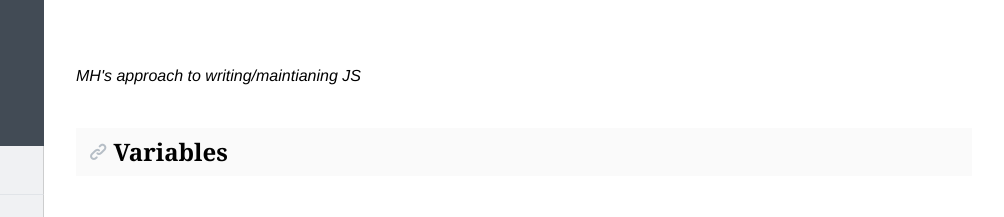
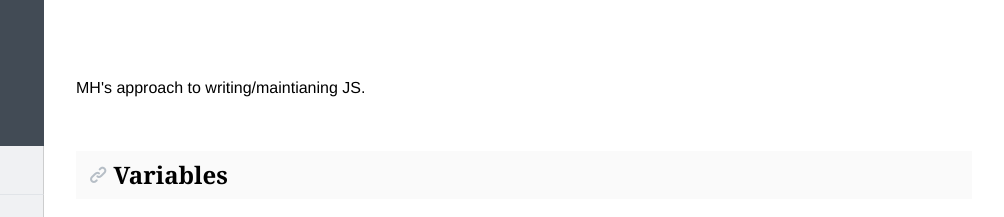
Before and after one commit to modernhealthcare/mh-javascript, a website: page src/index.html in a window 1280 px wide. Shown: the part 214-431 px from the top of the page, 276-1280 px from the left. Drawn offline with nearby package versions, Linux system fonts and the light colour scheme; files that its build step writes are made by us from their sources.

Commit message:
Fixed description

```diff
--- a/src/inc/content.html
+++ b/src/inc/content.html
@@ -1,5 +1,5 @@
 <h1 class="title-xxl">Javascript Styleguide</h1>
-<em>MH's approach to writing/maintianing JS</em>
+<p>MH's approach to writing/maintianing JS.</p>
 
 
 
```
Also changed, not shown: README.md, dist/content.html, dist/index.html.
